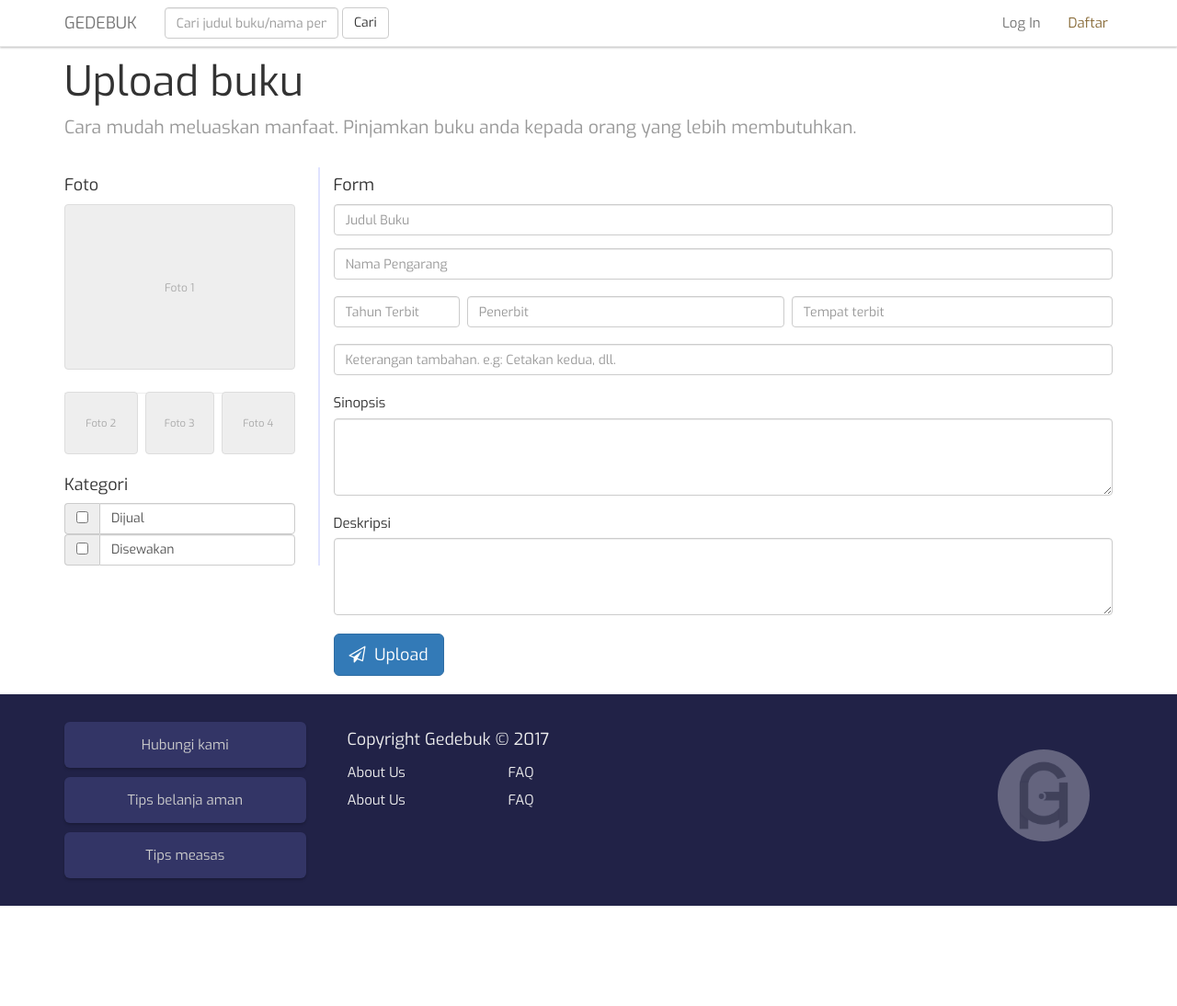
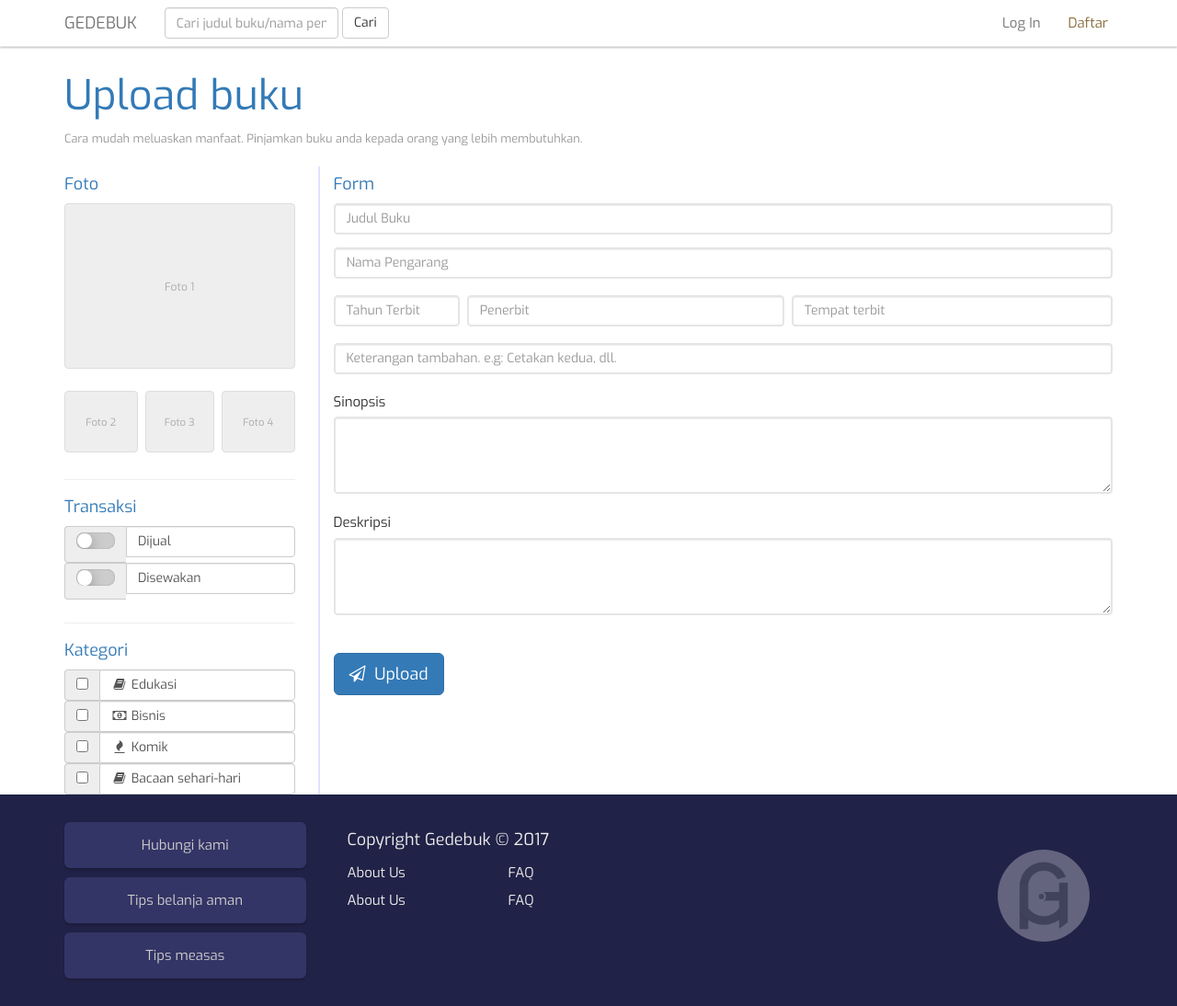
Before and after one commit to guadev/cdc, a PHP site: page /pages/upload.html in a window 1280 px wide. Shown: the whole page at 92% size. Before the commit the page ends 985 px from the top, so only its background shows below. Run offline with PHP 8.4, Linux system fonts and the light colour scheme.

Commit message:
desain tipis

```diff
--- a/css/core.css
+++ b/css/core.css
@@ -312,6 +361,7 @@ hr.hrcenter{
 .garisbawah{
   padding-bottom: 5px;
   border-bottom: 1px solid #eee;
+  min-height: 1px;
 }
 .promoted{
   margin-top: 50px;
@@ -444,7 +491,7 @@ nav#top-bar li > a:hover{
 .contact .well{
   background-color: rgba(255, 255, 255, 0.5);
 }
-.text-box input, .textarea textarea,
+.text-box input, textarea.form-control,
 .text-box select.form-control{
 	border: 2px solid #E5E5E5;
 	width: 100%;
@@ -648,16 +704,23 @@ footer img.guadev{
 }
 .page p.divider{
   padding-top: 1.5px;
+  color: lightblue;
 }
-.page .input-group .input-group-addon,
-.page .input-group .form-control{
-  border-radius: 0;
+.page button[type="submit"]{
+  border: .2em solid lightblue;
+  -webkit-transition: .3s;
+  -o-transition: .3s;
+  transition: .3s;
+}
+.page button[type="submit"]:hover{
+  background: rgb(165, 149, 222);
+  color: #eee;
 }
 /*Search.html end*/
 
 /*upload.html start*/
 .upload{
-  margin-top: 3em;
+  margin-top: 4em;
 }
 input[id^="foto"]{
   display: none;
@@ -672,13 +735,54 @@ input[id^="foto"]{
   cursor: pointer;
   color: #aaa;
 }
+.upload .input-group-addon{
+  box-sizing: border-box;
+  overflow: hidden;
+}
+.upload input[name="transaksi"]{
+  display: none;
+}
+.upload input[name="transaksi"] + label{
+  width: 3em;
+  height: 1.3em;
+  background: #ccc;
+  border-radius: .6em;
+  position: relative;
+  overflow: hidden;
+  box-shadow: inset 0 0 .1em #888;
+  -webkit-transition: .3s;
+  -o-transition: .3s;
+  transition: .3s;
+}
+.upload input[name="transaksi"] + label::after{
+  content: '';
+  position: absolute;
+  left: .1em;
+  top: .09em;
+  border-radius: 50%;
+  width: 1.15em;
+  height: 1.15em;
+  background: white;
+  box-shadow: 0 .3em 1em rgba(0, 0, 0, 0.3);
+  cursor: default;
+}
+.upload input[name="transaksi"]:checked + label::after{
+  right: .1em;
+}
+.upload input[name="transaksi"]:checked{
+  background: green;
+}
 .upload .panelkiri .thumbnail.priority{
   height: 15em;
   line-height: 15em;
   font-size: .8em;
 }
-.upload .fotobox .col-md-4{
+.upload .thumbnail:hover, .upload label:hover{
   cursor: pointer;
+}
+.upload li, .upload ul{
+  margin: 0;
+  padding: 0;
 }
 .space{
   padding: 0;
@@ -691,12 +795,12 @@ input[id^="foto"]{
 .space-right{
   border-right: none;
 }
-.upload form input{
-  margin-bottom: 1em;
-}
 .upload label{
   text-decoration: none;
   font-weight: normal;
+}
+.upload form input:not([type="checkbox"]){
+  margin-bottom: 1em;
 }
 .upload form textarea{
   height: 6em;
--- a/pages/login.html
+++ b/pages/login.html
@@ -58,11 +58,12 @@
                 <h3 class="text-center">Log In</h3>
                 <form>
                   <div class="text-box">
-                    <input class="input1" type="email" placeholder="Username/email" />
-                    <input class="input2" type="password" placeholder="Password" />
+                    <input type="text" placeholder="Username/email" >
+                    <input type="password" placeholder="Password" >
                   </div>
                   <div class="clearfix"> </div><br />
                   <button class="btn btn-lg btn-primary wow animated fadeInUp center-block" type="submit">Log In</button>
+                  <a href="#" class="pull-right first-content"><small class="text-danger underline">Lupa password?</small></a>
                 </form>
               </div>
             </div>
--- a/pages/upload.html
+++ b/pages/upload.html
@@ -53,20 +53,21 @@
     <!--end of nav -->
 
         <!-- category -->
-    <section class="first-content upload">
+    <section class="upload">
       <div class="container">
         <div class="row">
           <div class="col-md-12 add-space">
-            <h2>Upload buku</h2>
-            <p class="secondary-color">Cara mudah meluaskan manfaat. Pinjamkan buku anda kepada orang yang lebih membutuhkan.</p>
+            <h2 class="text-primary">Upload buku</h2>
+            <small class="secondary-color">Cara mudah meluaskan manfaat. Pinjamkan buku anda kepada orang yang lebih membutuhkan.</small>
           </div>
-          <div class="col-md-3 panelkiri ">
-            <h4>Foto</h4>
-            <div class="thumbnail priority">
+          <form autocomplete="on">
+          <div class="col-md-3 panelkiri">
+            <h4 class="text-primary">Foto</h4>
+            <div class="thumbnail priority text-box">
               <label for="foto1">Foto 1</label>
               <input type="file" id="foto1" name="fotobuku1" value="">
             </div>
-            <div class="col-md-12 no-padding fotobox">
+            <div class="col-md-12 no-padding fotobox text-box garisbawah add-space">
               <div class="col-md-4 space space-left">
                 <div class="thumbnail">
                   <label for="foto2">Foto 2</label>
@@ -86,25 +87,62 @@
                 </div>
               </div>
             </div>
-            <div class="garisbawah"></div>
-            <h4 class="first-content">Kategori</h4>
+            <h4 class="first-content text-primary">Transaksi</h4>
             <div class="input-group">
                 <div class="input-group-addon">
-                  <input type="checkbox" name="kategoriupload" value="dijual" required="true">
+                  <input type="checkbox" name="transaksi" value="dijual" id="jenis1">
+                  <label for="jenis1"></label>
                 </div>
                 <p class="form-control">Dijual</p>
             </div>
             <div class="input-group">
                 <div class="input-group-addon">
-                  <input type="checkbox" name="kategoriupload" value="disewakan" required="true">
+                  <input type="checkbox" name="transaksi" value="disewakan" id="jenis2">
+                  <label for="jenis2"></label>
                 </div>
                 <p class="form-control">Disewakan</p>
             </div>
+            <div class="garisbawah first-content"></div>
+            <h4 class="first-content text-primary">Kategori</h4>
+            <ul class="add-space block">
+              <li>
+                <div class="input-group">
+                  <div class="input-group-addon">
+                    <input type="checkbox" aria-label="...">
+                  </div>
+                  <p class="inline form-control"><i class="fa fa-book fa-fw"></i> Edukasi</p>
+                </div>
+              </li>
+              <li>
+                <div class="input-group">
+                  <div class="input-group-addon">
+                    <input type="checkbox" aria-label="...">
+                  </div>
+                  <p class="inline form-control"><i class="fa fa-money fa-fw"></i> Bisnis</p>
+                </div>
+              </li>
+              <li>
+                <div class="input-group">
+                  <div class="input-group-addon">
+                    <input type="checkbox" aria-label="...">
+                  </div>
+                  <p class="inline form-control"><i class="fa fa-fire fa-fw"></i> Komik</p>
+                </div>
+              </li>
+              <li>
+                <div class="input-group">
+                  <div class="input-group-addon">
+                    <input type="checkbox" aria-label="...">
+                  </div>
+                  <p class="inline form-control"><i class="fa fa-book fa-fw"></i> Bacaan sehari-hari</p>
+                </div>
+              </li>
+            </ul>
           </div>
 
-          <div class="col-md-9 panelkanan">
-            <h4>Form</h4>
-            <form autocomplete="on">
+          <div class="col-md-9 panelkanan text-box">
+            <h4 class="text-primary">Form</h4>
+
               <input class="form-control" type="text" name="" value="" placeholder="Judul Buku" required>
               <input class="form-control" list="pengarang" placeholder="Nama Pengarang" required>
               <datalist class="" id="pengarang">
@@ -115,7 +153,7 @@
                 <option value="Eko budi santoos">Eko budi santoos</option>
               </datalist>
               <div class="col-md-2 space space-left">
-                <input class="form-control" type="text" name="" value="" placeholder="Tahun Terbit" required>
+                <input class="form-control" type="number" name="" value="" min="1990" max="2017" placeholder="Tahun Terbit" required>
               </div>
               <div class="col-md-5 space">
                 <input class="form-control" type="text" name="" value="" placeholder="Penerbit" required>
@@ -129,9 +167,8 @@
               <label for="deskripsibuku" class="first-content block">Deskripsi</label>
               <textarea name="deskripsibuku" id="deskripsibuku" class="block form-control" required></textarea>
               <button type="button" name="upload" class="first-content add-space btn btn-primary btn-lg"><i class="fa fa-send-o"></i>&nbsp; Upload</button>
-
-            </form>
           </div>
+          </form>
         </div>
       </div>
     </section>
```
Also changed, not shown: other parts of css/core.css (+83 -28 lines), css/responsive.css (+11 -5 lines), index.html (+41 -41 lines), pages/search.html (+3 -9 lines), pages/signup.html (+20 -19 lines).
